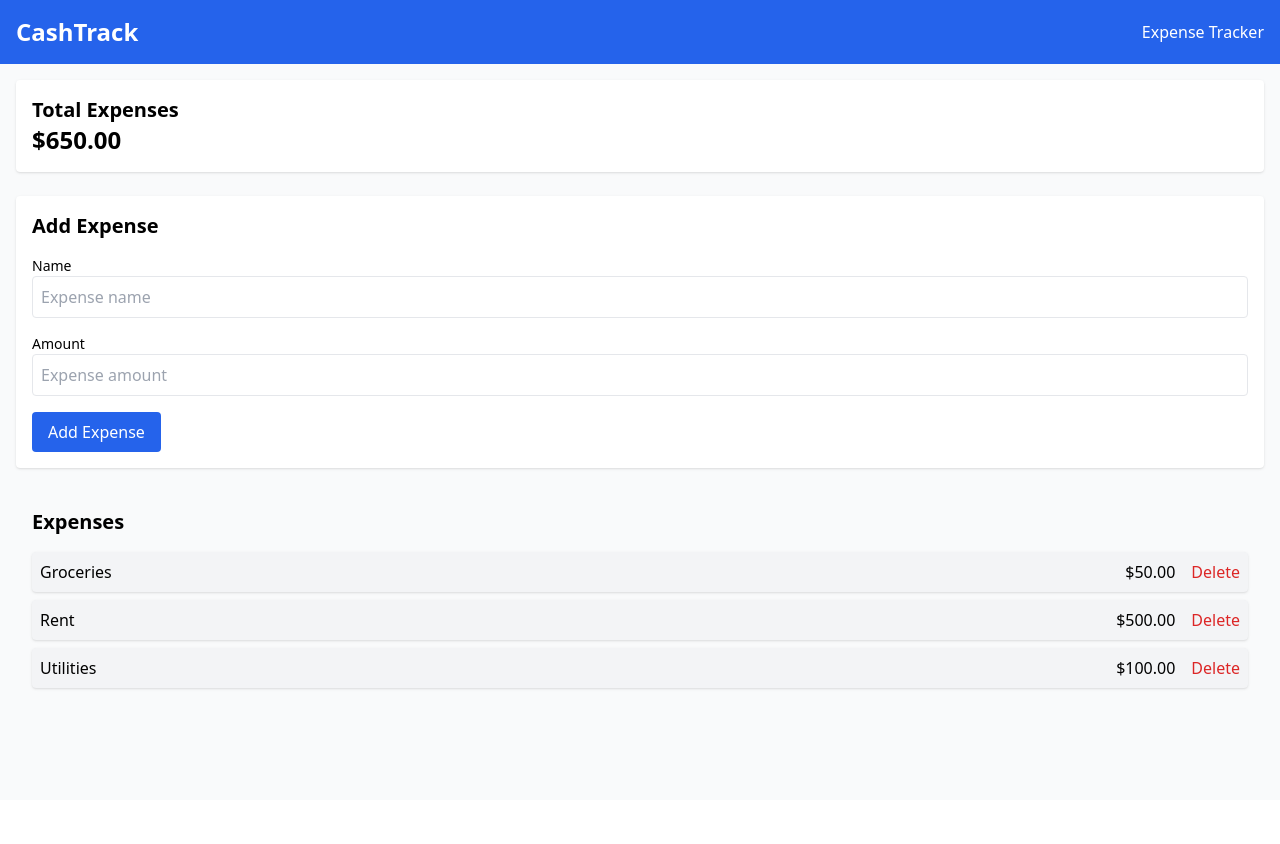
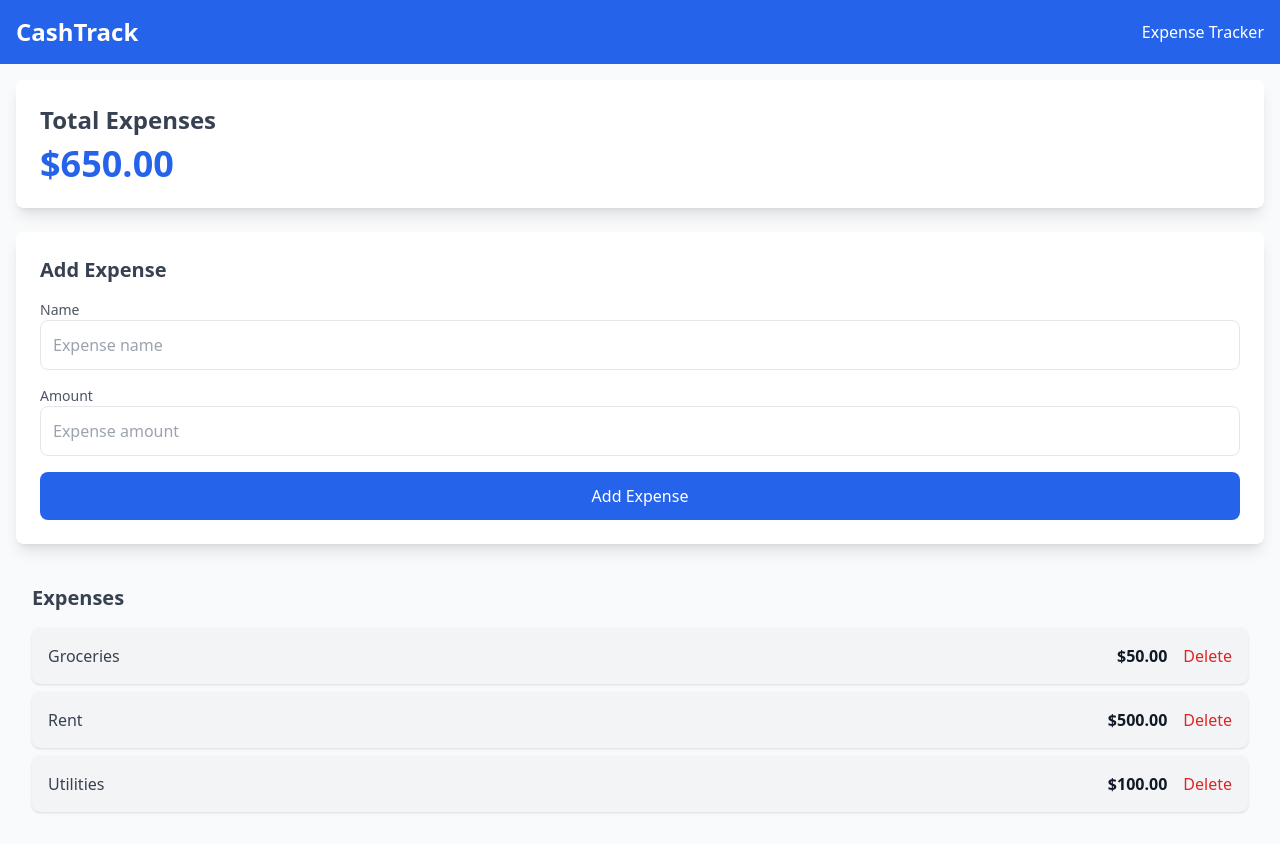
Before and after one commit to Biruk42/cash-track, a React (Vite) app: page /tracker in a window 1280 px wide. Before the commit the page ends 800 px from the top, so only its background shows below. Built offline with nearby package versions, Linux system fonts and the light colour scheme.

Commit message:
Add framer-motion for animations and enhance UI in ExpenseTracker and ExpenseList components

```diff
--- a/package.json
+++ b/package.json
@@ -13,6 +13,7 @@
     "cors": "^2.8.5",
     "dotenv": "^16.0.3",
     "express": "^4.18.2",
+    "framer-motion": "^12.7.4",
     "mongodb": "^5.4.0",
     "mongoose": "^7.1.0",
     "react": "^19.0.0",
--- a/src/components/AddExpenseForm.jsx
+++ b/src/components/AddExpenseForm.jsx
@@ -14,33 +14,35 @@ function AddExpenseForm({ onAddExpense }) {
   return (
     <form
       onSubmit={handleSubmit}
-      className="p-4 bg-white shadow rounded space-y-4">
-      <h2 className="text-xl font-semibold">Add Expense</h2>
+      className="p-6 bg-white rounded-lg shadow-lg space-y-4">
+      <h2 className="text-xl font-semibold text-gray-700">Add Expense</h2>
       <div>
-        <label className="block text-sm font-medium">Name</label>
+        <label className="block text-sm font-medium text-gray-600">Name</label>
         <input
           type="text"
           value={name}
           onChange={(e) => setName(e.target.value)}
-          className="w-full p-2 border rounded"
+          className="w-full p-3 border rounded-lg focus:outline-none focus:ring-2 focus:ring-blue-500"
           placeholder="Expense name"
           required
         />
       </div>
       <div>
-        <label className="block text-sm font-medium">Amount</label>
+        <label className="block text-sm font-medium text-gray-600">
+          Amount
+        </label>
         <input
           type="number"
           value={amount}
           onChange={(e) => setAmount(e.target.value)}
-          className="w-full p-2 border rounded"
+          className="w-full p-3 border rounded-lg focus:outline-none focus:ring-2 focus:ring-blue-500"
           placeholder="Expense amount"
           required
         />
       </div>
       <button
         type="submit"
-        className="bg-blue-600 text-white px-4 py-2 rounded hover:bg-blue-700">
+        className="w-full bg-blue-600 text-white py-3 rounded-lg hover:bg-blue-700 transition duration-300">
         Add Expense
       </button>
     </form>
--- a/src/components/ExpenseList.jsx
+++ b/src/components/ExpenseList.jsx
@@ -1,30 +1,39 @@
+// eslint-disable-next-line no-unused-vars
+import { motion, AnimatePresence } from "framer-motion";
+
 function ExpenseList({ expenses, onDeleteExpense }) {
   return (
     <div className="p-4">
-      <h2 className="text-xl font-semibold mb-4">Expenses</h2>
+      <h2 className="text-xl font-semibold mb-4 text-gray-700">Expenses</h2>
       {expenses.length === 0 ? (
         <p className="text-gray-500">No expenses added yet.</p>
       ) : (
         <ul className="space-y-2">
+          <AnimatePresence>
             {expenses.map((expense) => (
-            <li
+              <motion.li
                 key={expense.id}
-              className="flex justify-between items-center bg-gray-100 p-2 rounded shadow"
-            >
+                className="flex justify-between items-center bg-gray-100 p-4 rounded-lg shadow"
+                initial={{ opacity: 0, x: -20 }}
+                animate={{ opacity: 1, x: 0 }}
+                exit={{ opacity: 0, x: 20 }}
+                transition={{ duration: 0.3 }}>
                 <div>
-                <span>{expense.name}</span>
+                  <span className="text-gray-700">{expense.name}</span>
                 </div>
                 <div className="flex items-center space-x-4">
-                <span>${expense.amount.toFixed(2)}</span>
+                  <span className="text-gray-900 font-semibold">
+                    ${expense.amount.toFixed(2)}
+                  </span>
                   <button
                     onClick={() => onDeleteExpense(expense.id)}
-                  className="text-red-600 hover:text-red-800"
-                >
+                    className="text-red-600 hover:text-red-800 transition duration-300">
                     Delete
                   </button>
                 </div>
-            </li>
+              </motion.li>
             ))}
+          </AnimatePresence>
         </ul>
       )}
     </div>
--- a/src/pages/ExpenseTracker.jsx
+++ b/src/pages/ExpenseTracker.jsx
@@ -1,4 +1,6 @@
 import { useState } from "react";
+// eslint-disable-next-line no-unused-vars
+import { motion } from "framer-motion";
 import ExpenseList from "../components/ExpenseList";
 import AddExpenseForm from "../components/AddExpenseForm";
 
@@ -29,12 +31,33 @@ function ExpenseTracker() {
 
   return (
     <main className="p-4 space-y-6">
-      <div className="bg-white p-4 rounded shadow">
-        <h2 className="text-xl font-semibold">Total Expenses</h2>
-        <p className="text-2xl font-bold">${totalExpenses.toFixed(2)}</p>
-      </div>
-      <AddExpenseForm onAddExpense={addExpense} />
-      <ExpenseList expenses={expenses} onDeleteExpense={deleteExpense} />
+      {/* Total Expenses Section */}
+      <motion.div
+        className="bg-white p-6 rounded-lg shadow-lg"
+        initial={{ opacity: 0, y: -20 }}
+        animate={{ opacity: 1, y: 0 }}
+        transition={{ duration: 0.5 }}>
+        <h2 className="text-2xl font-semibold text-gray-700">Total Expenses</h2>
+        <p className="text-4xl font-bold text-blue-600 mt-2">
+          ${totalExpenses.toFixed(2)}
+        </p>
+      </motion.div>
+
+      {/* Add Expense Form */}
+      <motion.div
+        initial={{ opacity: 0, x: -50 }}
+        animate={{ opacity: 1, x: 0 }}
+        transition={{ duration: 0.5 }}>
+        <AddExpenseForm onAddExpense={addExpense} />
+      </motion.div>
+
+      {/* Expense List */}
+      <motion.div
+        initial={{ opacity: 0, x: 50 }}
+        animate={{ opacity: 1, x: 0 }}
+        transition={{ duration: 0.5 }}>
+        <ExpenseList expenses={expenses} onDeleteExpense={deleteExpense} />
+      </motion.div>
     </main>
   );
 }
```
Also changed, not shown: 1 other file (tests, documents, lock files or other folders). Lines whose indentation alone changed are shown as unchanged.
